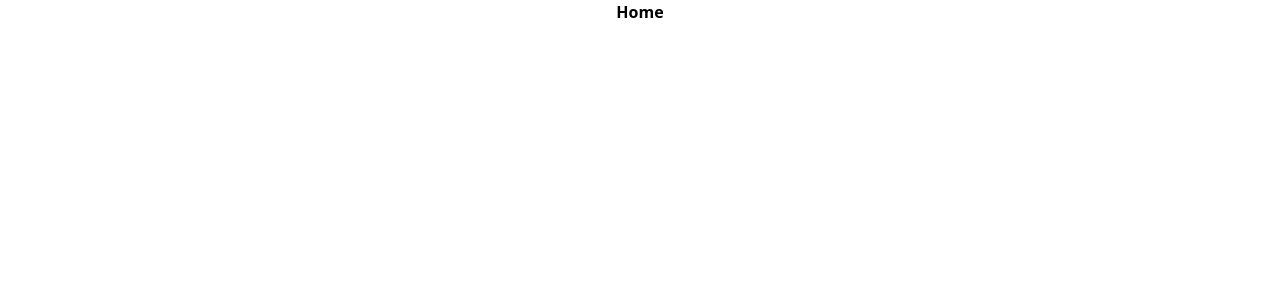
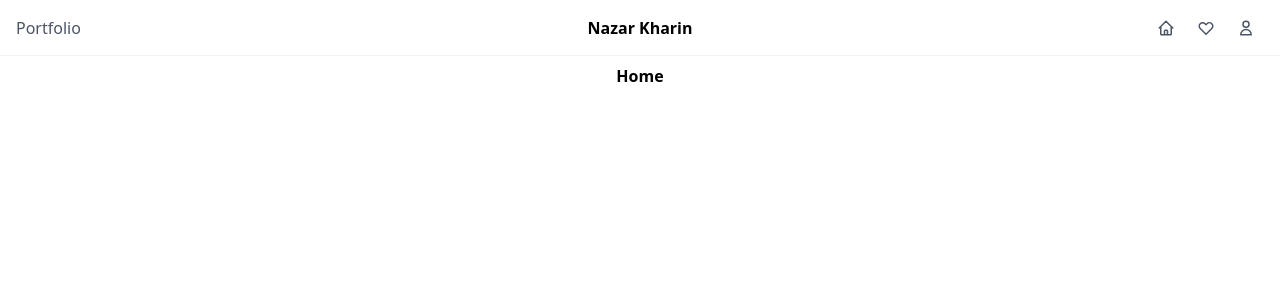
Before and after one commit to temarych/kharin-portfolio, a Next.js app: page / in a window 1280 px wide. Shown: the top 300 px of the page. Built offline with nearby package versions, Linux system fonts and the light colour scheme.

Commit message:
Add header

```diff
--- a/package.json
+++ b/package.json
@@ -19,6 +19,8 @@
     "postcss": "8.4.27",
     "react": "18.2.0",
     "react-dom": "18.2.0",
+    "react-icons": "^4.10.1",
+    "tailwind-merge": "^1.14.0",
     "tailwindcss": "3.3.3",
     "typescript": "5.1.6"
   }
--- a/src/app/page.tsx
+++ b/src/app/page.tsx
@@ -1,6 +1,9 @@
+import { Header } from "@components/Header";
+
 const Home = () => {
   return (
     <div className="flex flex-col items-center gap-2">
+      <Header />
       <h1 className="font-bold">Home</h1>
     </div>
   );
--- /dev/null
+++ b/src/components/Header/NavBar.tsx
@@ -0,0 +1,18 @@
+import { HiOutlineHeart, HiOutlineHome, HiOutlineUser } from "react-icons/hi";
+import { IconButton }                                   from "../IconButton";
+
+export const NavBar = () => {
+  return (
+    <div className="flex flex-row items-center gap-1">
+      <IconButton>
+        <HiOutlineHome className="text-lg" />
+      </IconButton>
+      <IconButton>
+        <HiOutlineHeart className="text-lg" />
+      </IconButton>
+      <IconButton>
+        <HiOutlineUser className="text-lg" />
+      </IconButton>
+    </div>
+  );
+};
--- /dev/null
+++ b/src/components/Header/index.tsx
@@ -0,0 +1,23 @@
+import { Fragment } from "react";
+import { NavBar }   from "./NavBar";
+
+export const Header = () => {
+  return (
+    <Fragment>
+      <div className="relative w-full h-14 border-b border-transparent" />
+      <header className="fixed w-full h-14 px-4 flex flex-row justify-center border-b border-gray-100">
+        <div className="w-full max-w-[80em] flex flex-row items-center">
+          <div className="flex-1 flex items-center justify-start">
+            <h1 className="text-gray-600">Portfolio</h1>
+          </div>
+          <h1 className="font-bold">
+            Nazar Kharin
+          </h1>
+          <div className="flex-1 flex items-center justify-end">
+            <NavBar />
+          </div>
+        </div>
+      </header>
+    </Fragment>
+  );
+};
--- /dev/null
+++ b/src/components/IconButton/index.tsx
@@ -0,0 +1,21 @@
+"use client";
+
+import { ButtonHTMLAttributes, ForwardedRef, forwardRef } from "react";
+import { twMerge }                                        from "tailwind-merge";
+
+export interface IconButtonProps extends ButtonHTMLAttributes<HTMLButtonElement> {
+
+}
+
+const IconButtonWithRef = (
+  { children, className, ...props }: IconButtonProps,
+  ref                              : ForwardedRef<HTMLButtonElement>
+) => {
+  return (
+    <button {...props} ref={ref} className={twMerge(["w-9 h-9 rounded-full flex flex-col items-center justify-center text-gray-600 hover:bg-gray-100 active:bg-gray-200 transition", className])}>
+      {children}
+    </button>
+  );
+};
+
+export const IconButton = forwardRef(IconButtonWithRef);
```
Also changed, not shown: 1 other file (tests, documents, lock files or other folders).
